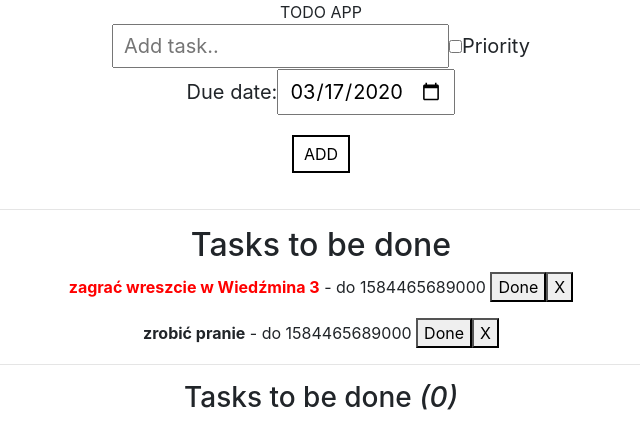
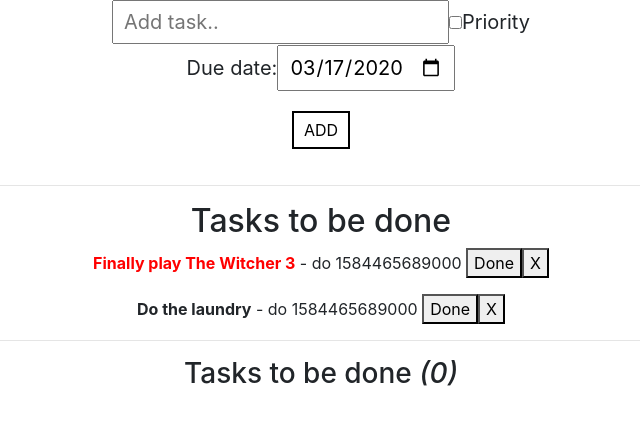
Before and after one commit to AniaSniadek/to-do-app, a React (Create React App) app: page / in a window 1280 px wide. Shown: the top 448 px of the page, without its empty margins (319-959 px from the left). Built offline with nearby package versions, Linux system fonts and the light colour scheme.

Commit message:
check if it's working

```diff
--- a/src/components/App.js
+++ b/src/components/App.js
@@ -8,7 +8,7 @@ class App extends Component {
     tasks: [
       {
         id: 0,
-        text: 'zagrać wreszcie w Wiedźmina 3',
+        text: 'Finally play The Witcher 3',
         date: new Date().getTime(),
         important: true,
         active: true,
@@ -16,7 +16,7 @@ class App extends Component {
       },
       {
         id: 1,
-        text: 'zrobić pranie',
+        text: 'Do the laundry',
         date: new Date().getTime(),
         important: false,
         active: true,
@@ -25,14 +25,51 @@ class App extends Component {
     ]
   }
 
+  deleteTask = (id) => {
+    const tasks = [...this.state.tasks]
+    const index = tasks.findIndex(task => task.id === id)
+    tasks.splice(index, 1)
+
+    this.setState({ tasks })
+  }
+
+  changeTaskStatus = (id) => {
+    const tasks = Array.from(this.state.tasks)
+    tasks.forEach(task => {
+      if (task.id === id) {
+        task.active = false
+        task.finishDate = new Date().getTime()
+      }
+    })
+
+    this.setState({ tasks })
+  }
+
+  addTask = (text, date, important) => {
+    const task = {
+      id: this.counter,
+      text: text,
+      date: date,
+      important: important,
+      active: true,
+      finishDate: null
+    }
+    this.counter++
+
+    const tasks = [...this.state.tasks]
+    tasks.push(task)
+    this.setState({ tasks })
+
+    return true
+  }
+
   render() {
     return (
       <div className="App">
-        TODO APP
-        <AddTask/>
-        <TaskList tasks={this.state.tasks}/>
+        <AddTask click={this.addTask} />
+        <TaskList tasks={this.state.tasks} delete={this.deleteTask} change={this.changeTaskStatus} />
       </div>
-  );
+    );
   }
 }
 
```
